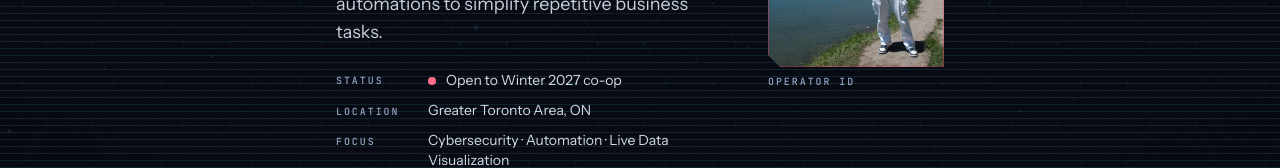
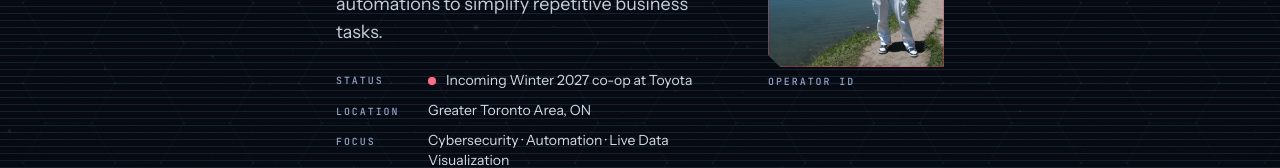
Before and after one commit to AlanP70/PersonalWebsite, a Next.js app: page / in a window 1280 px wide. Shown: the part 435-603 px from the top of the page. Built offline with nearby package versions, Linux system fonts and the light colour scheme.

Commit message:
Update About status line and Contact subheading

```diff
--- a/components/sections/about.tsx
+++ b/components/sections/about.tsx
@@ -14,7 +14,7 @@ import { skillGroups, certifications } from "@/lib/data/skills";
 const hasPhoto = fs.existsSync(path.join(process.cwd(), "public", "Portrait.jpg"));
 
 // Easy to edit: the status line and the intro sentence.
-const status = "Open to Winter 2027 co-op";
+const status = "Incoming Winter 2027 co-op at Toyota";
 const intro =
   "I'm Alan, a second-year Computer Science student at Guelph. Recently, I've been building real-time data visualization systems, training computer vision models, and writing Python automations to simplify repetitive business tasks.";
 
--- a/components/sections/contact.tsx
+++ b/components/sections/contact.tsx
@@ -32,7 +32,7 @@ const channels = [
 export function Contact() {
   return (
     <section aria-label="Contact" className="section-container section-pad">
-      <SectionHeading sub="Open to Winter 2027 co-op — reach out anytime.">
+      <SectionHeading sub="Reach out anytime.">
         Contact
       </SectionHeading>
       {/* Roomier rows on a phone so each channel is a comfortable tap target;
```
